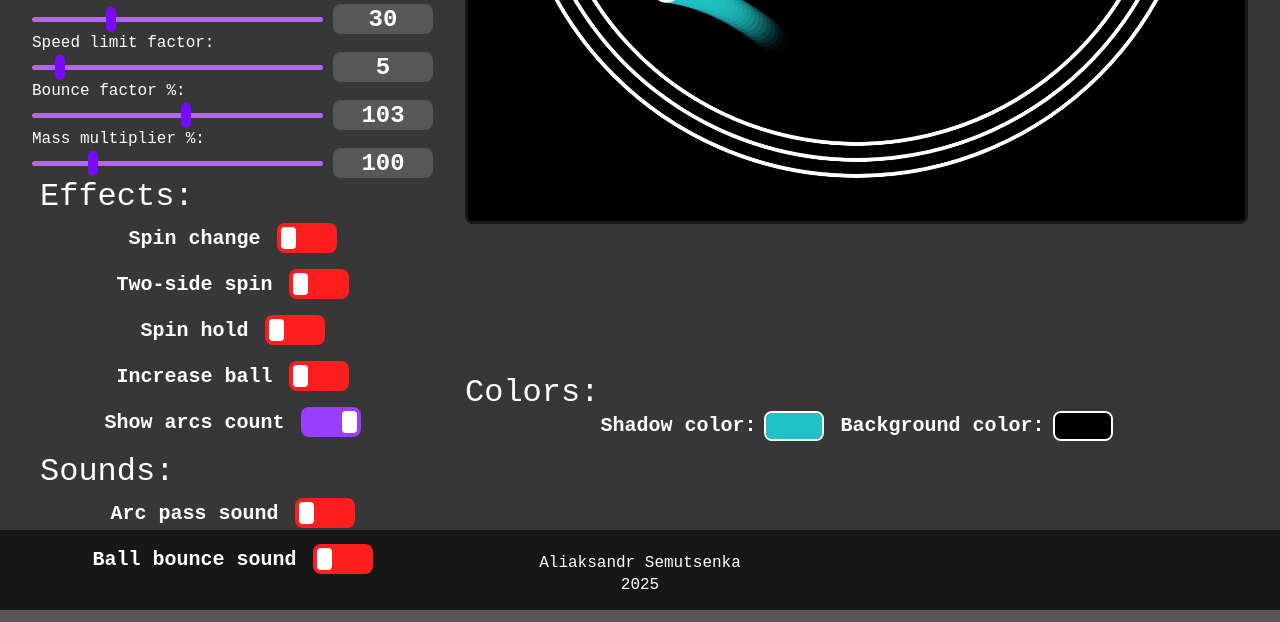
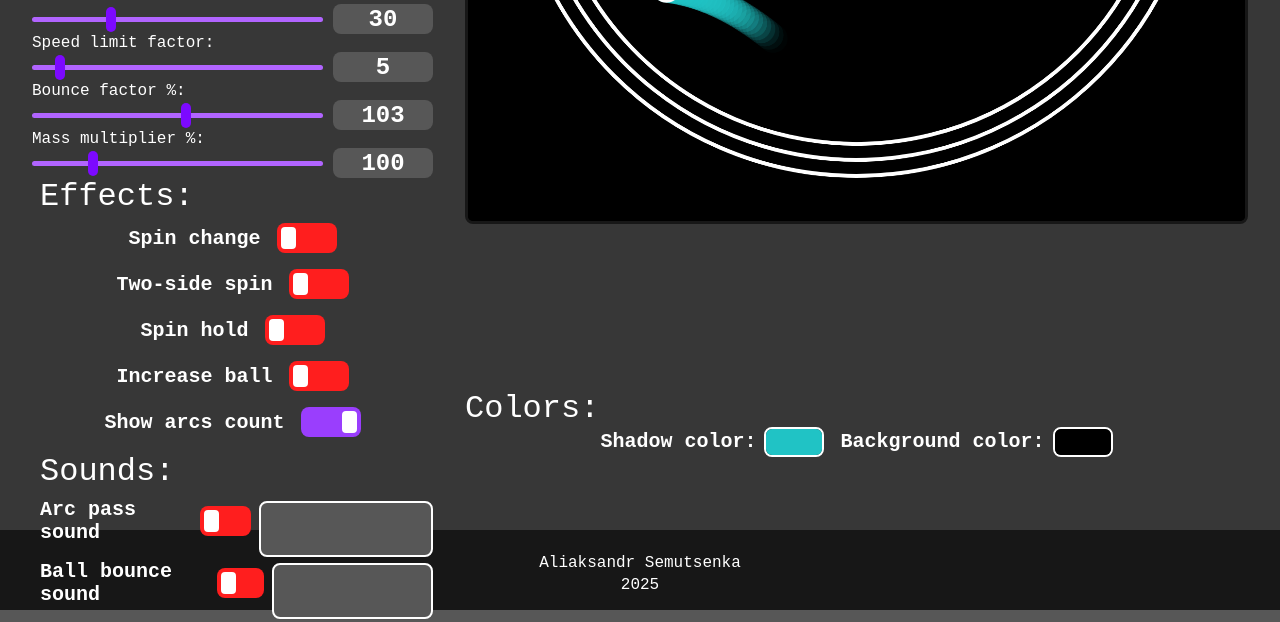
Before and after one commit to Zabrafax/adhd-trap, a plain HTML site: page index.html in a window 1280 px wide. Shown: the part 671-1293 px from the top of the page. Drawn offline with Linux system fonts and the light colour scheme.

Commit message:
custom sound started adding

```diff
--- /dev/null
+++ b/css/dropzones.css
@@ -0,0 +1,8 @@
+.dropzone__wrapper {
+    width: 200px;
+    height: 90%;
+
+    background-color: var(--color-background);
+    border-radius: 8px;
+    border: 2px solid white;
+}
--- a/css/style.css
+++ b/css/style.css
@@ -184,6 +184,16 @@ main {
     align-items: center;
 }
 
+.switch__dropzone__container {
+    width: 100%;
+    height: fit-content;
+
+    display: flex;
+    flex-direction: row;
+    justify-content: space-between;
+    align-items: center;
+}
+
 .canvas__container {
     grid-area: 1 / 2 / 2 / 3;
     aspect-ratio: 1 / 1;
--- a/index.html
+++ b/index.html
@@ -9,6 +9,7 @@
     <link rel="stylesheet" href="css/sliders.css">
     <link rel="stylesheet" href="css/switches.css">
     <link rel="stylesheet" href="css/colors.css">
+    <link rel="stylesheet" href="css/dropzones.css">
 </head>
 <body>
     <header class="header">
@@ -184,7 +185,8 @@
                 </div>
 
                 <h1 class="settings__label">Sounds:</h1>
-                <div class="switch__container">
+                <div class="switch__dropzone__container">
+                    <!-- Switch -->
                     <div class="switch__wrapper">
                         <label for="toggle6">Arc pass sound</label>
                         <div class="switch switch-violet">
@@ -192,15 +194,26 @@
                             <label for="toggle6"></label>
                         </div>
                     </div>
+
+                    <!-- Dropzone -->
+                    <div class="dropzone__wrapper">
+
+                    </div>
                 </div>
 
-                <div class="switch__container">
+                <div class="switch__dropzone__container">
+                    <!-- Switch -->
                     <div class="switch__wrapper">
                         <label for="toggle7">Ball bounce sound</label>
                         <div class="switch switch-violet">
                             <input type="checkbox" id="toggle7">
                             <label for="toggle7"></label>
                         </div>
+                    </div>
+
+                    <!-- Dropzone -->
+                    <div class="dropzone__wrapper">
+
                     </div>
                 </div>
             </div>
```
